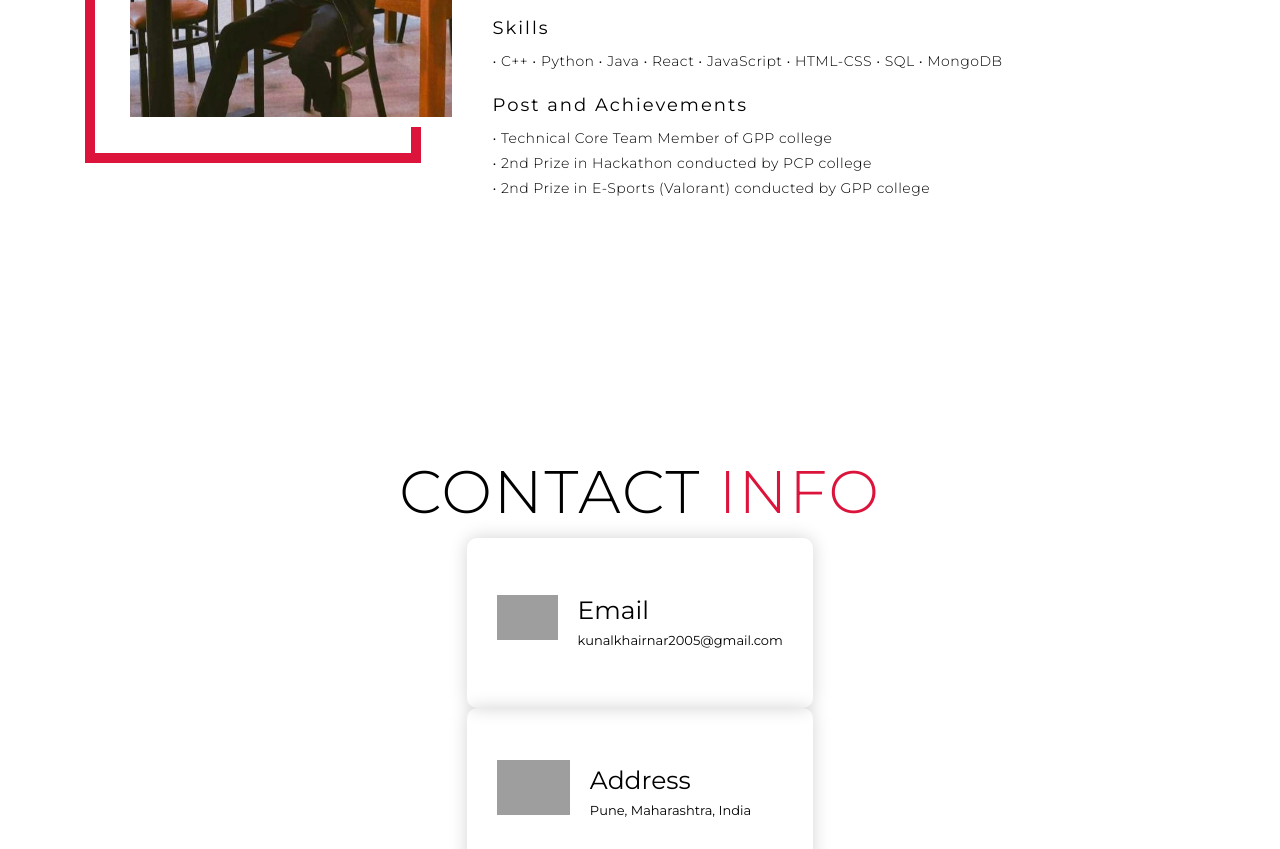
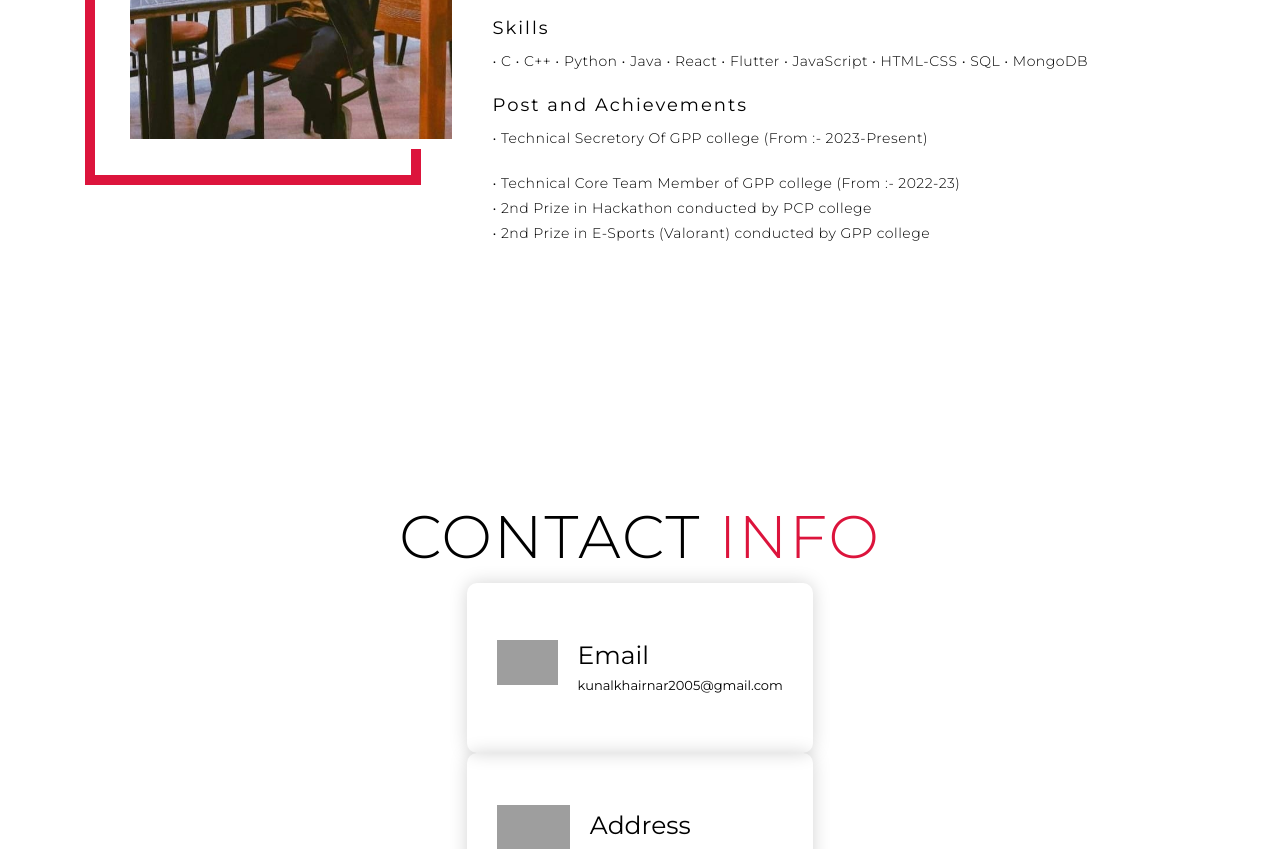
Before and after one commit to Kunal-Khairnar-05/kunal-khairnar-05.github.io, a plain HTML site: page index.html in a window 1280 px wide. Shown: the part 1298-2147 px from the top of the page. Drawn offline with Linux system fonts and the light colour scheme; grey boxes are pictures that could not be loaded.

Commit message:
Update : post

```diff
--- a/index.html
+++ b/index.html
@@ -194,10 +194,13 @@
 
           <p>
           <h2>Skills</h2>
-          <p>• C++
+          <p>
+          • C
+          • C++
           • Python
           • Java
           • React
+          • Flutter
           • JavaScript
           • HTML-CSS
           • SQL
@@ -206,7 +209,8 @@
 
           <p>
           <h2>Post and Achievements</h2>
-          <p>• Technical Core Team Member of GPP college<br>
+          <p>• Technical Secretory Of GPP college (From :- 2023-Present)</p>
+          <p>• Technical Core Team Member of GPP college (From :- 2022-23)<br>
             • 2nd Prize in Hackathon conducted by PCP college<br>
           • 2nd Prize in E-Sports (Valorant) conducted by GPP college<br>
 
```
